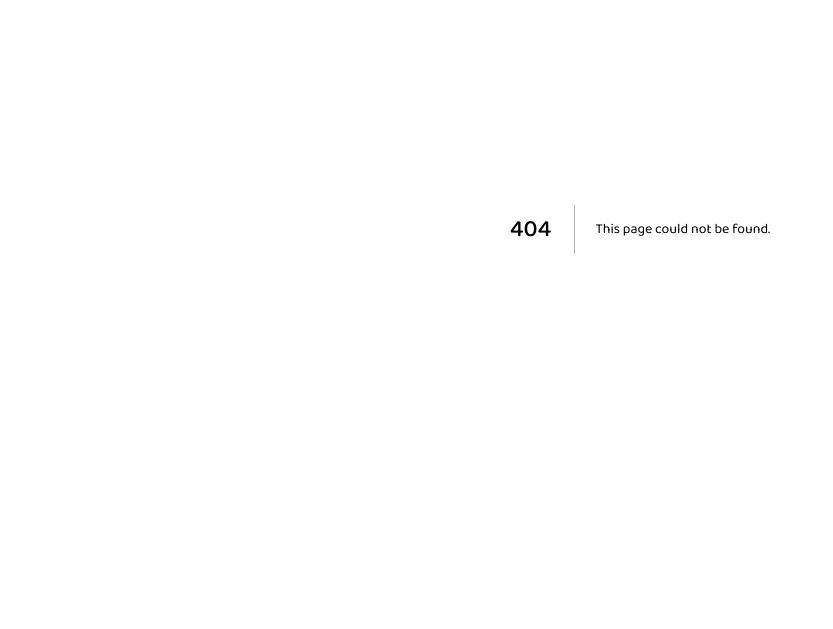
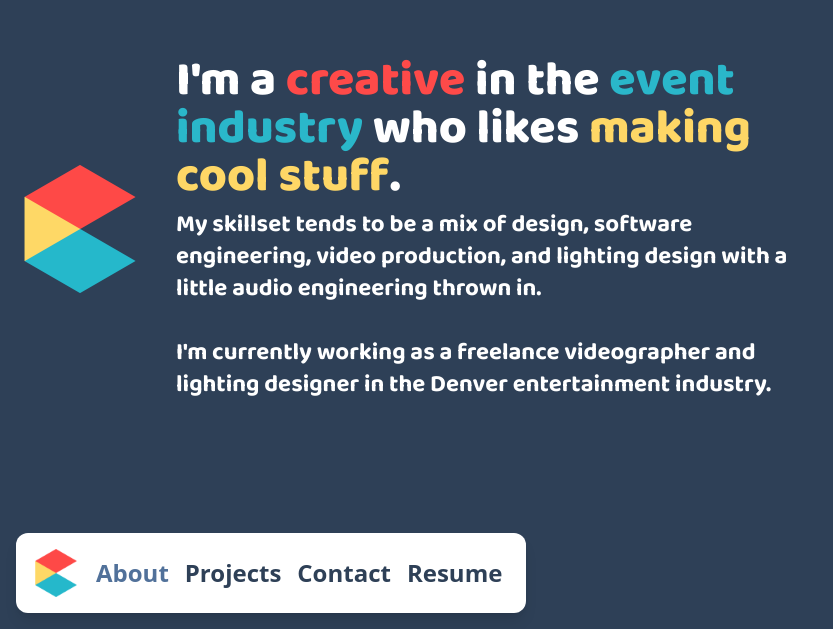
Before and after one commit to camdan-me/portfolio-next, a Next.js app: page /about in a window 1280 px wide. Before the commit this address had no page. Shown: the part 171-800 px from the top of the page, without its empty margins (0-833 px from the left). Built offline with nearby package versions, Linux system fonts and the light colour scheme.

Commit message:
✨ implement about page

```diff
--- a/src/components/Navbar.js
+++ b/src/components/Navbar.js
@@ -10,7 +10,7 @@ export default function Navbar() {
 
 	return (
 		<>
-			<div className="absolute z-40 flex flex-row items-center justify-center p-4 text-2xl font-black text-gray-500 bg-white shadow-lg rounded-xl bottom-4 left-4">
+			<div className="absolute z-40 flex-row items-center justify-center hidden p-4 text-2xl font-black text-gray-500 bg-white shadow-lg sm:flex rounded-xl bottom-4 left-4">
 				<Link href="/?skipanimation"><Image src={logo} className="w-12 h-12 mr-2" alt="C Logo" /></Link>
 				<Link href="/about" className={`${router.asPath.startsWith('/about') ? 'text-gray-100 cursor-default' : 'link-underline'} mx-2`}>About</Link>
 				<Link href="/projects" className={`${router.asPath.startsWith('/projects') ? 'text-gray-100 cursor-default' : 'link-underline'} mx-2`}>Projects</Link>
--- /dev/null
+++ b/src/pages/about.js
@@ -0,0 +1,38 @@
+import Head from 'next/head';
+import Image from 'next/image';
+
+import UniversalHead from '../components/UniversalHead.js';
+import Navbar from '../components/Navbar.js';
+
+import logo from '../../public/assets/img/transparent-logo.png';
+
+export default function Home() {
+  return (
+    <>
+      <Head>
+        <UniversalHead description="I like to make technology do cool stuff. I'm particularly good at fixing things that are broken. Sometimes I make websites, music, videos, music videos, cool lights, or concerts." />
+
+        <title>About Camdan</title>
+      </Head>
+
+      <main className="flex flex-col items-center justify-center w-screen h-screen overflow-x-hidden bg-gray-500">
+        <Navbar />
+
+        <div className="flex flex-col items-center mx-4 sm:flex-row">
+          <Image src={logo} className="w-24 h-24 my-4 sm:w-32 sm:h-32" alt="C Logo" />
+          <div className="flex flex-col sm:ml-8 sm:w-2/3 md:w-1/2">
+            <h1 className="text-3xl font-black text-center text-white sm:text-left sm:text-5xl">
+              I&apos;m a <span className="text-red-500">creative</span> in the <span className="text-blue-500">event industry</span> who likes <span className="text-yellow-500">making cool stuff</span>.
+            </h1>
+            <h2 className="mt-2 font-bold text-center text-white text-l sm:text-2xl sm:text-left">
+              My skillset tends to be a mix of design, software engineering, video production,
+              and lighting design with a little audio engineering thrown in.<br />
+              <br />
+              I&apos;m currently working as a freelance videographer and lighting designer in the Denver entertainment industry.
+            </h2>
+          </div>
+        </div>
+      </main>
+    </>
+  );
+}
```
